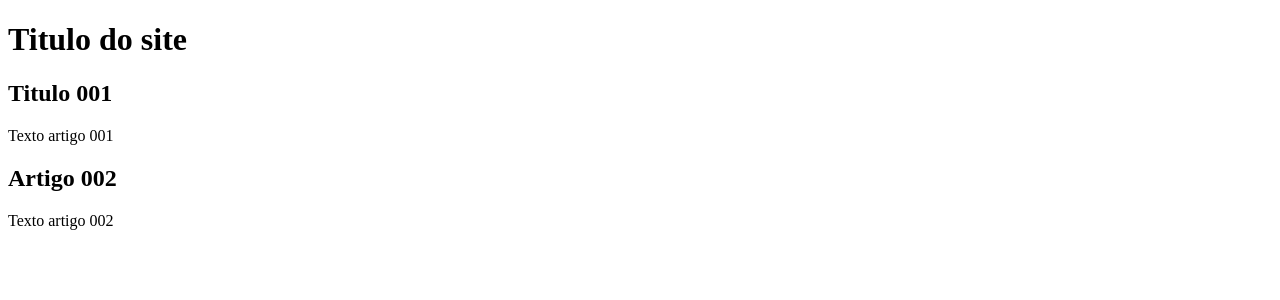
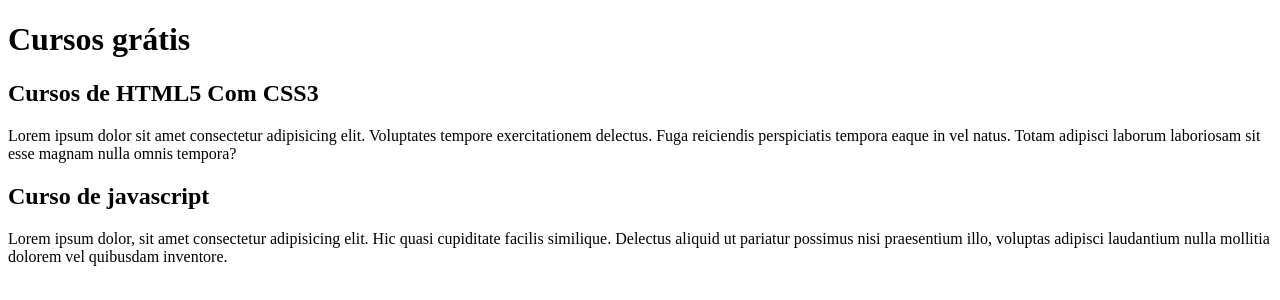
Before and after one commit to aparecidapnuness/Projeto-site, a plain HTML site: page index.html in a window 1280 px wide. Drawn offline with Linux system fonts and the light colour scheme.

Commit message:
comecei a escrever o  conteúdo

```diff
--- a/index.html
+++ b/index.html
@@ -9,15 +9,15 @@
 <body>
     <main>
         <header>
-            <h1>Titulo do site </h1>
+            <h1> Cursos grátis </h1>
         </header>
         <article>
-            <h2>Titulo 001</h2>
-            <p>Texto artigo 001</p>
+            <h2>Cursos de HTML5 Com CSS3</h2>
+            <p>Lorem ipsum dolor sit amet consectetur adipisicing elit. Voluptates tempore exercitationem delectus. Fuga reiciendis perspiciatis tempora eaque in vel natus. Totam adipisci laborum laboriosam sit esse magnam nulla omnis tempora?</p>
         </article>
         <article>
-            <h2> Artigo 002</h2>
-            <p>Texto artigo 002</p>
+            <h2> Curso de javascript</h2>
+            <p>Lorem ipsum dolor, sit amet consectetur adipisicing elit. Hic quasi cupiditate facilis similique. Delectus aliquid ut pariatur possimus nisi praesentium illo, voluptas adipisci laudantium nulla mollitia dolorem vel quibusdam inventore.</p>
         </article>
     </main>
 </body>
```
